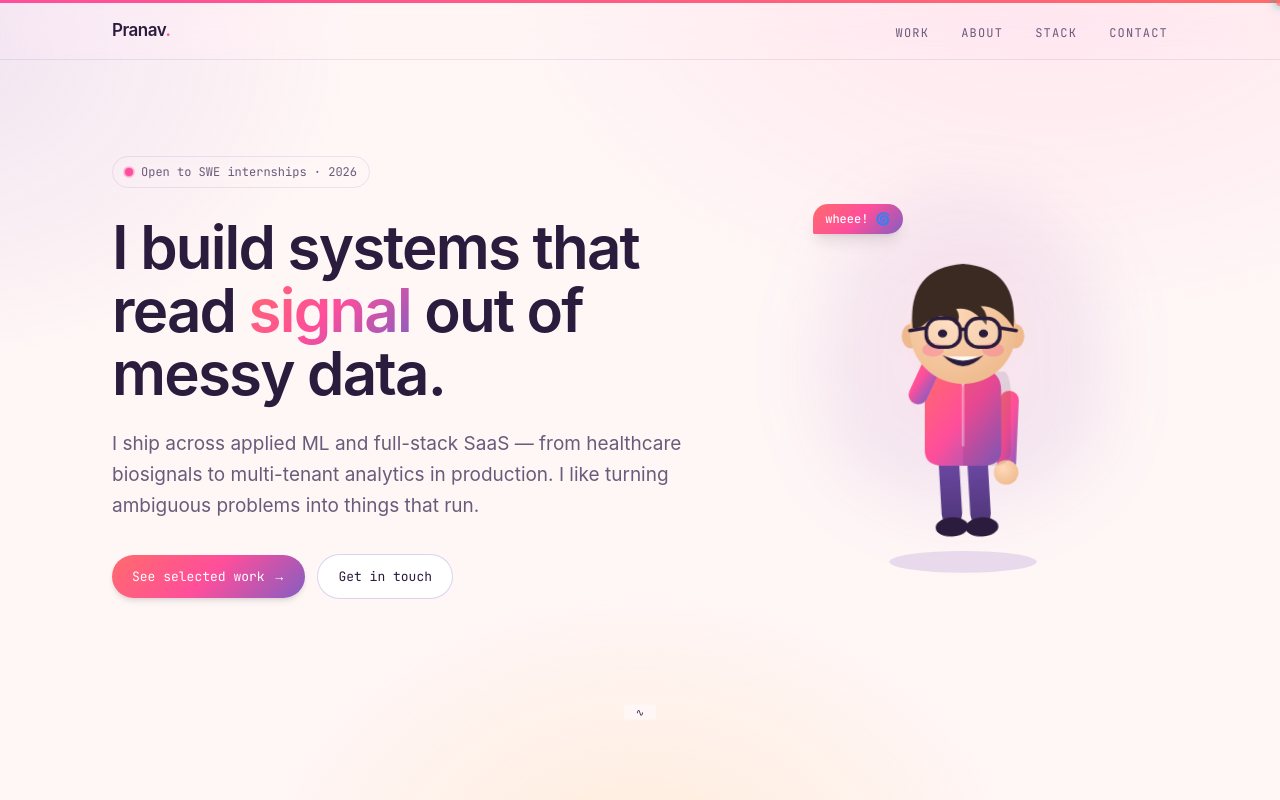
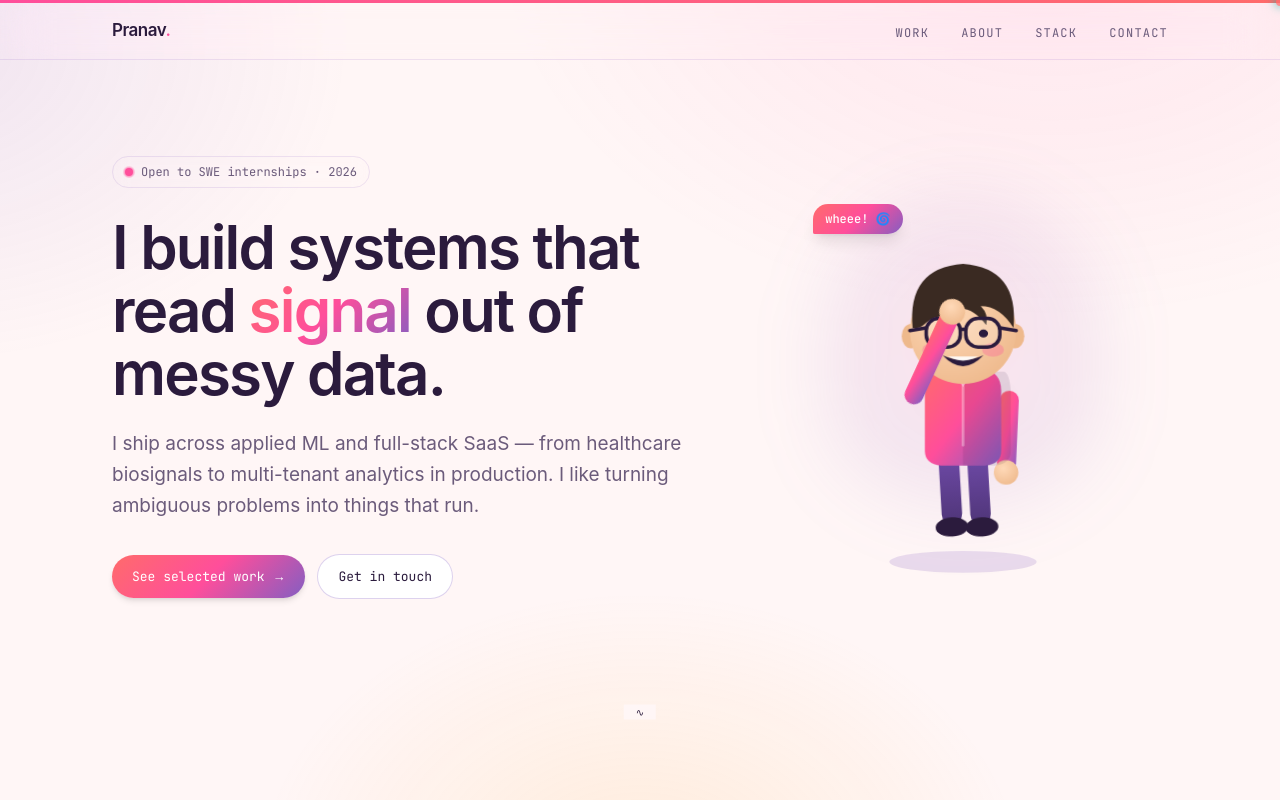
Before and after one commit to PranavShukla2/Portfolio, a Next.js app: page / in a window 1280 px wide. Both pictures are taken after a click on the button "Wave back — click the avatar to make it spin". Shown: the top 800 px of the page. Built offline with nearby package versions, Linux system fonts and the light colour scheme.

Commit message:
Bring mascot waving hand in front of head

```diff
--- a/components/Avatar3D.tsx
+++ b/components/Avatar3D.tsx
@@ -111,12 +111,6 @@ export default function Avatar3D() {
           <path d="M104 142 l6 9 l6 -9" fill="none" stroke="rgba(255,255,255,0.55)" strokeWidth="2.4" strokeLinecap="round" />
           <line x1="110" y1="153" x2="110" y2="196" stroke="rgba(255,255,255,0.35)" strokeWidth="2" strokeLinecap="round" />
 
-          {/* ── right arm (waves) ── */}
-          <g className="char-wave">
-            <rect x="70" y="92" width="14" height="74" rx="7" fill="url(#shirtGrad)" />
-            <circle cx="77" cy="92" r="9.5" fill="url(#faceShade)" />
-          </g>
-
           {/* ── neck ── */}
           <rect x="101" y="132" width="18" height="16" rx="6" fill="#eeb98c" />
 
@@ -151,6 +145,12 @@ export default function Avatar3D() {
           {/* smile */}
           <path d="M95 130 q15 16 30 0 q-15 7 -30 0 z" fill="#2b1b3d" />
           <path d="M99 131 q11 6 22 0" fill="#ffffff" opacity="0.9" />
+
+          {/* ── right arm (waves) — drawn last so the raised hand is in front of the head ── */}
+          <g className="char-wave">
+            <rect x="67" y="92" width="14" height="74" rx="7" fill="url(#shirtGrad)" />
+            <circle cx="74" cy="92" r="9.5" fill="url(#faceShade)" />
+          </g>
         </g>
       </svg>
       </motion.button>
```
